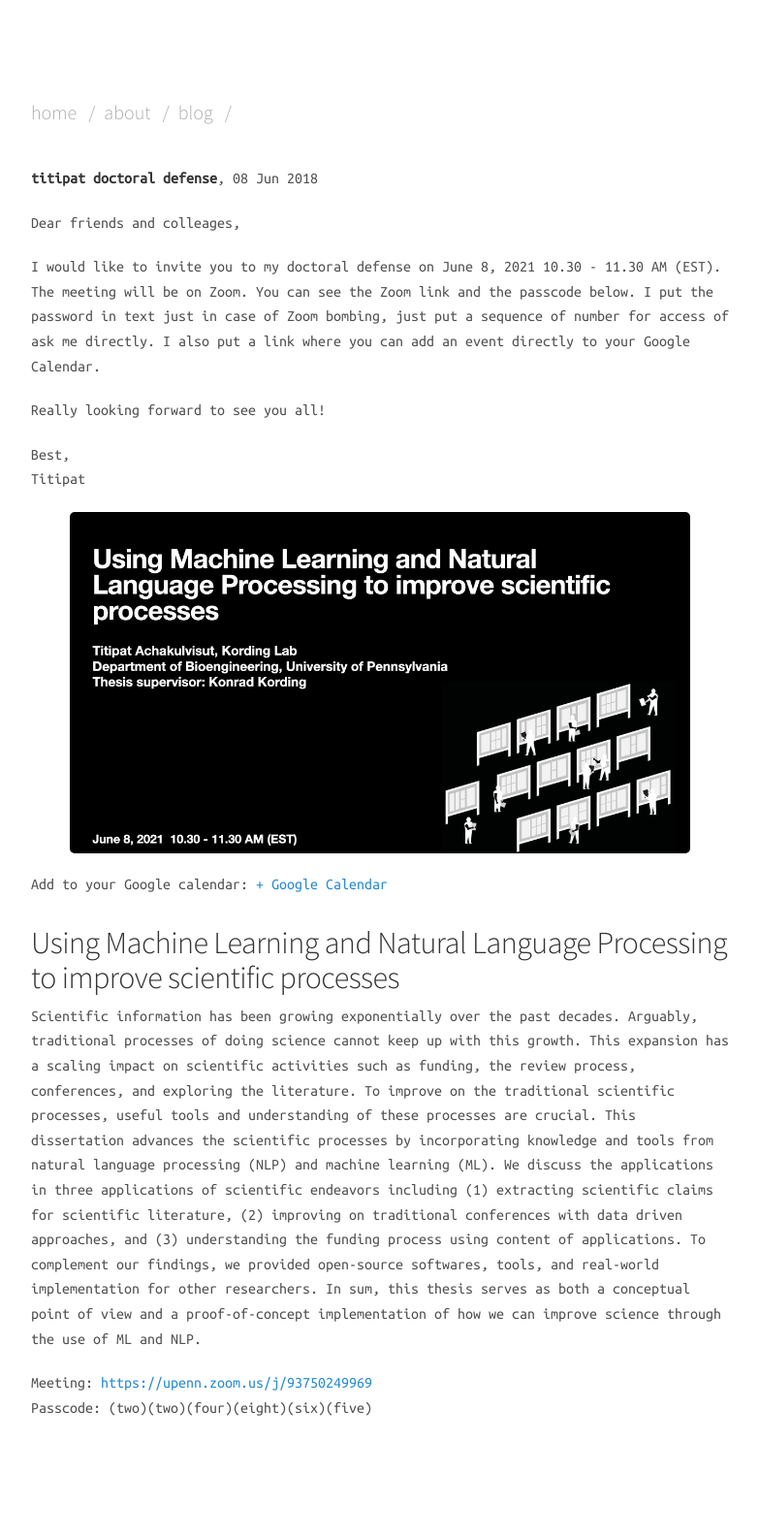
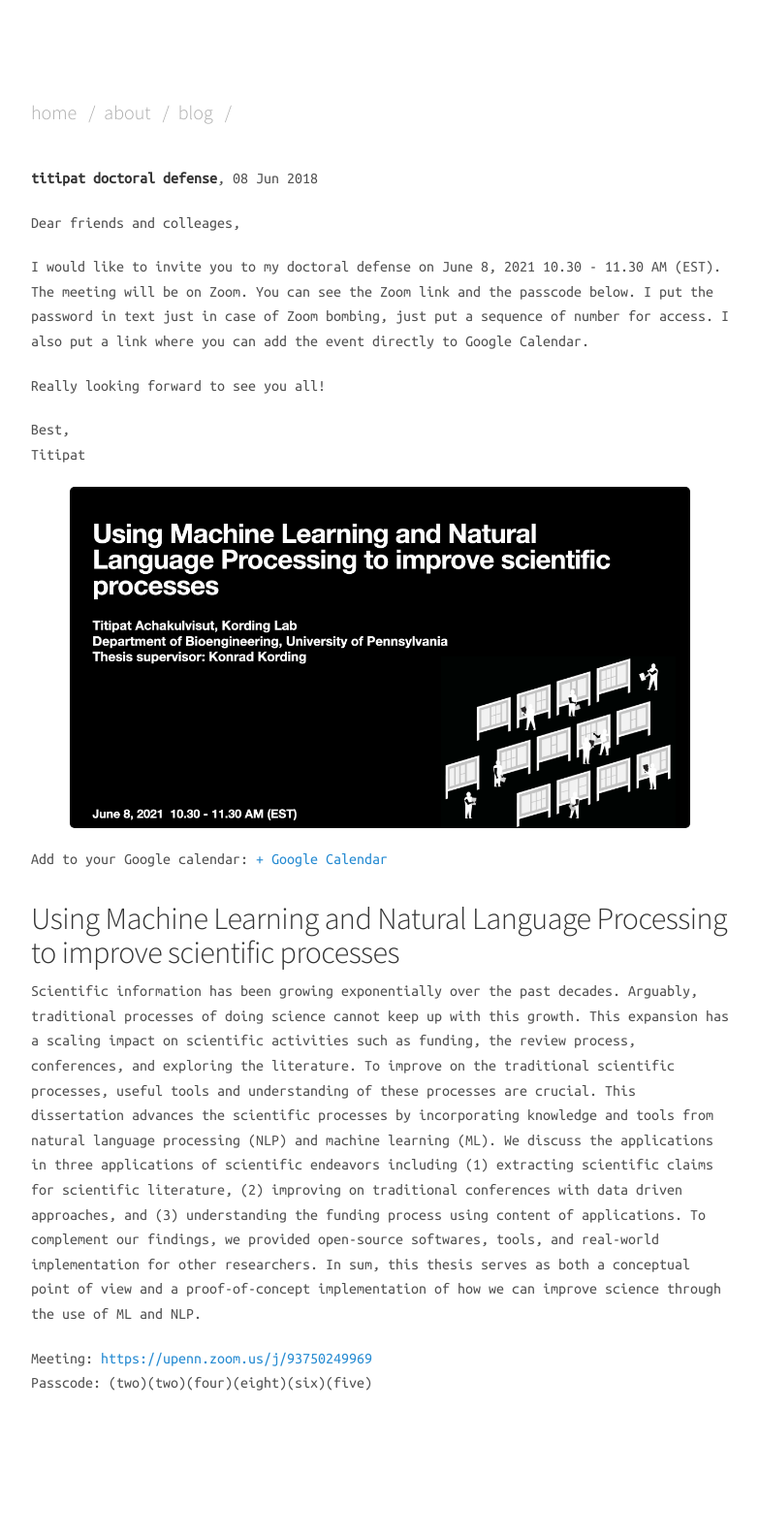
Before and after one commit to titipata/titipata.github.io, a Jekyll site: the page built from _posts/2018-06-08-titipat-defense.md, in a window 1280 px wide. Shown: the whole page at 97% size, without its empty margins (248-1031 px from the left). Built offline with Jekyll 4.4.1, drawn with Linux system fonts in a browser that asks for light colours; nearby versions of some CDN libraries; after the commit the page ends 1560 px from its top, so only the background shows below that.

Commit message:
Another text update

```diff
--- a/_posts/2018-06-08-titipat-defense.md
+++ b/_posts/2018-06-08-titipat-defense.md
@@ -6,8 +6,8 @@ Dear friends and colleages,
 
 I would like to invite you to my doctoral defense on June 8, 2021 10.30 - 11.30 AM (EST).
 The meeting will be on Zoom. You can see the Zoom link and the passcode below.
-I put the password in text just in case of Zoom bombing, just put a sequence of number for access of ask me directly.
-I also put a link where you can add an event directly to your Google Calendar.
+I put the password in text just in case of Zoom bombing, just put a sequence of number for access.
+I also put a link where you can add the event directly to Google Calendar.
 
 Really looking forward to see you all!
 
```
